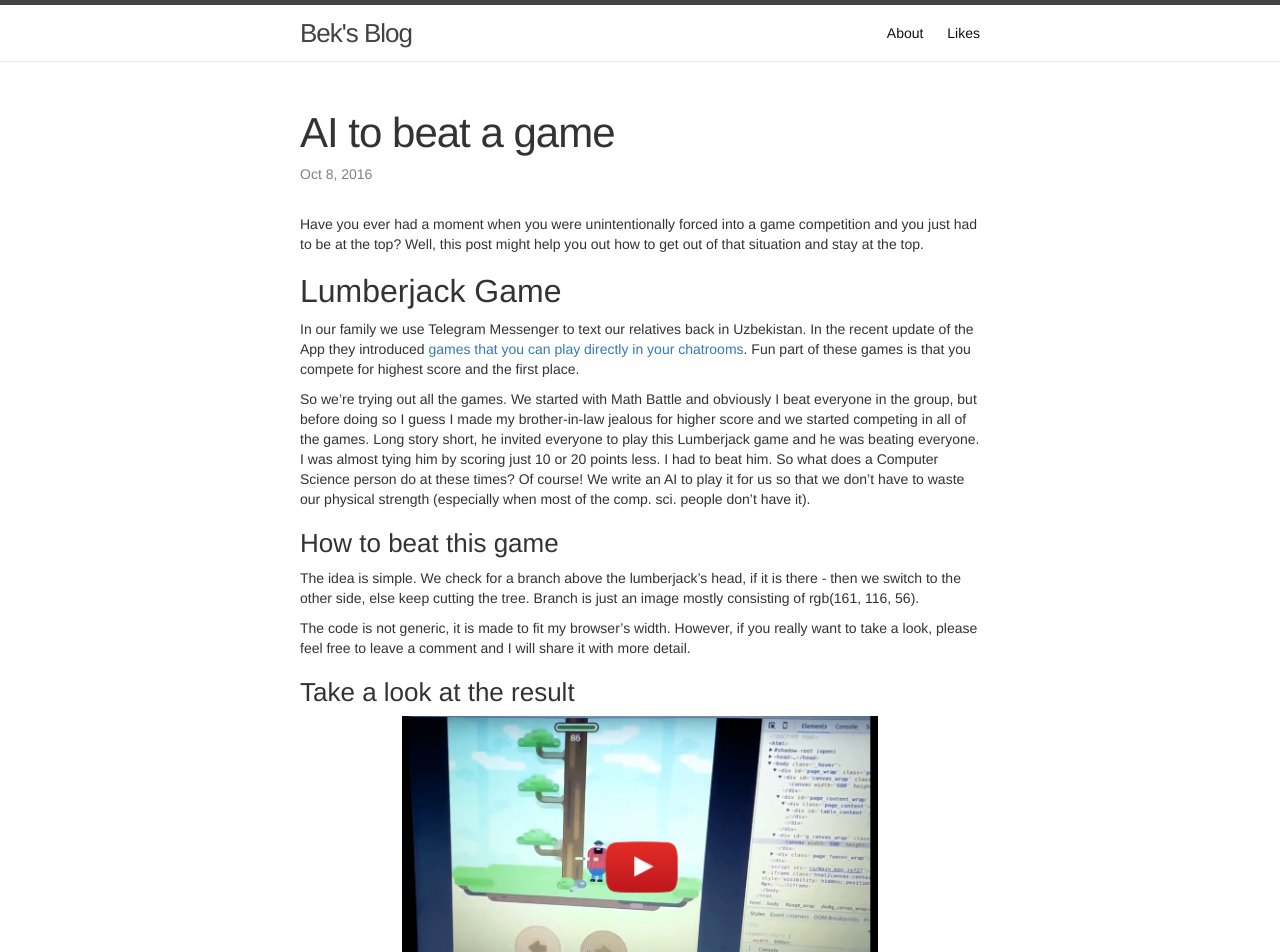
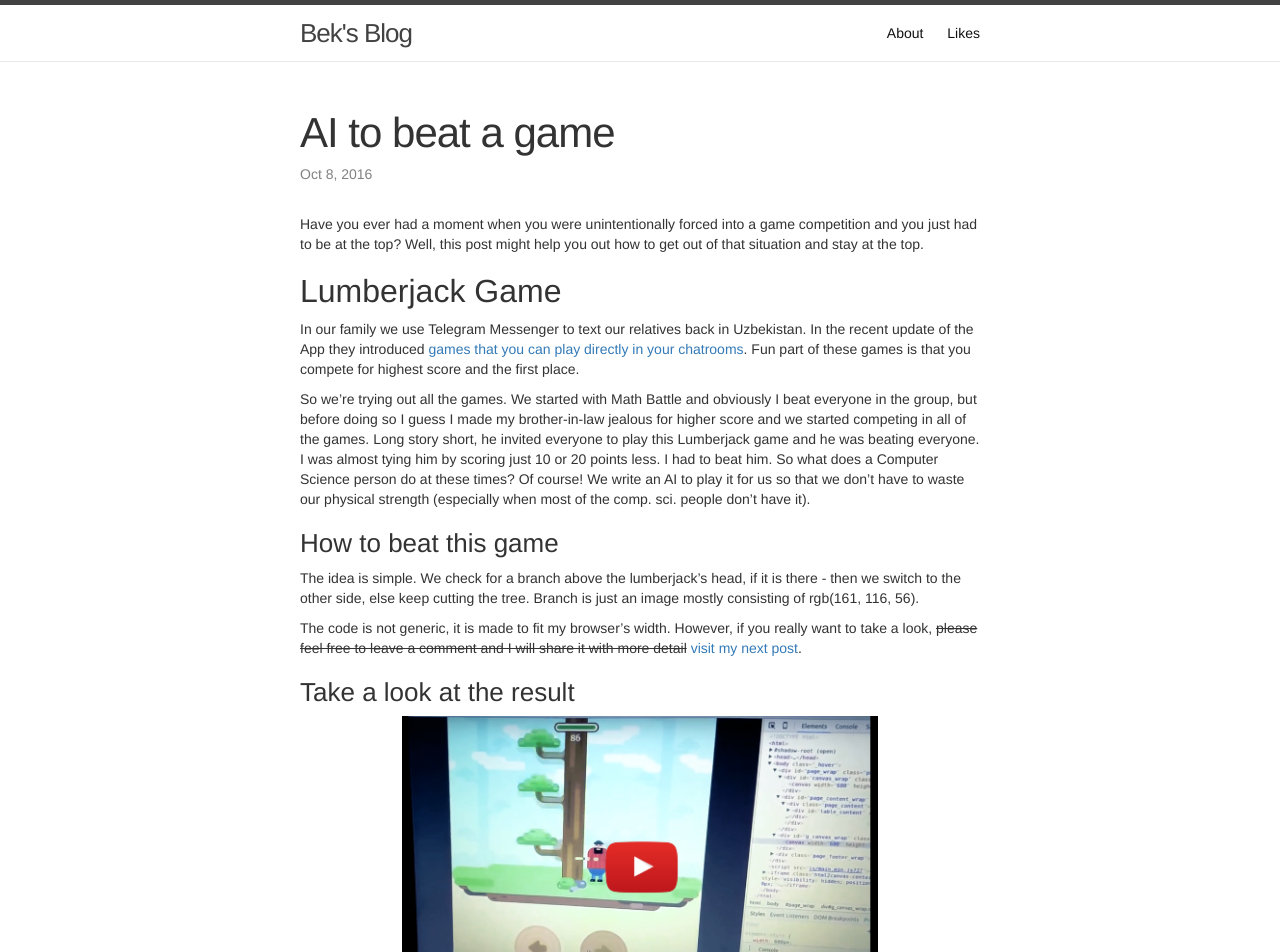
Before and after one commit to bekhzod0725/bekhzod0725.github.io, a Jekyll site: the page built from _posts/2016-10-07-ai-to-beat-a-game.markdown, in a window 1280 px wide. Shown: the top 952 px of the page. Built offline with Jekyll 4.4.1, drawn with Linux system fonts in a browser that asks for light colours; comment, search, counter and statistics services are not loaded.

Commit message:
fix image

```diff
--- a/_posts/2016-10-07-ai-to-beat-a-game.markdown
+++ b/_posts/2016-10-07-ai-to-beat-a-game.markdown
@@ -17,7 +17,7 @@ So we're trying out all the games. We started with Math Battle and obviously I b
 ### How to beat this game
 The idea is simple. We check for a branch above the lumberjack's head, if it is there - then we switch to the other side, else keep cutting the tree. Branch is just an image mostly consisting of rgb(161, 116, 56).
 
-The code is not generic, it is made to fit my browser's width. However, if you really want to take a look, please feel free to leave a comment and I will share it with more detail.
+The code is not generic, it is made to fit my browser's width. However, if you really want to take a look, ~~please feel free to leave a comment and I will share it with more detail~~ [visit my next post](http://bekhzod0725.github.io/artificial_intelligence/2016/10/13/ai-to-beat-a-game-code.html).
 
 ### Take a look at the result
 <p align="center">
```
